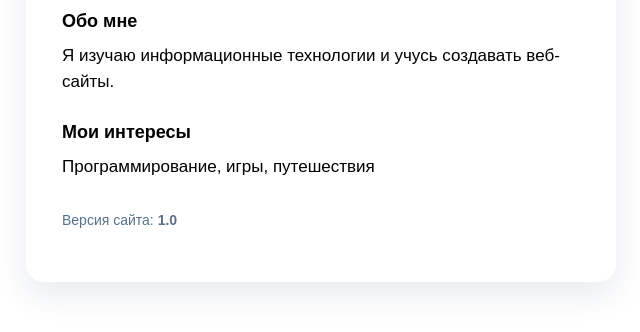
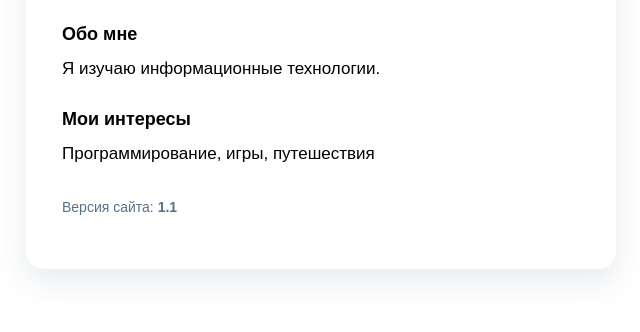
Before and after one commit to codoff02-dot/-my-first-website, a plain HTML site: page index.html in a window 1280 px wide. Shown: the part 390-722 px from the top of the page, without its empty margins (319-959 px from the left). Drawn offline with Linux system fonts and the light colour scheme.

Commit message:
Update index.html

```diff
--- a/index.html
+++ b/index.html
@@ -14,13 +14,13 @@
     <p class="subtitle">Студент шестого курса</p>
     <section>
       <h2>Обо мне</h2>
-      <p>Я изучаю информационные технологии и учусь создавать веб-сайты.</p>
+      <p>Я изучаю информационные технологии.</p>
     </section>
     <section>
       <h2>Мои интересы</h2>
       <p>Программирование, игры, путешествия</p>
     </section>
-    <p class="version">Версия сайта: <strong>1.0</strong></p>
+    <p class="version">Версия сайта: <strong>1.1</strong></p>
   </main>
 </body>
 </html>
```
